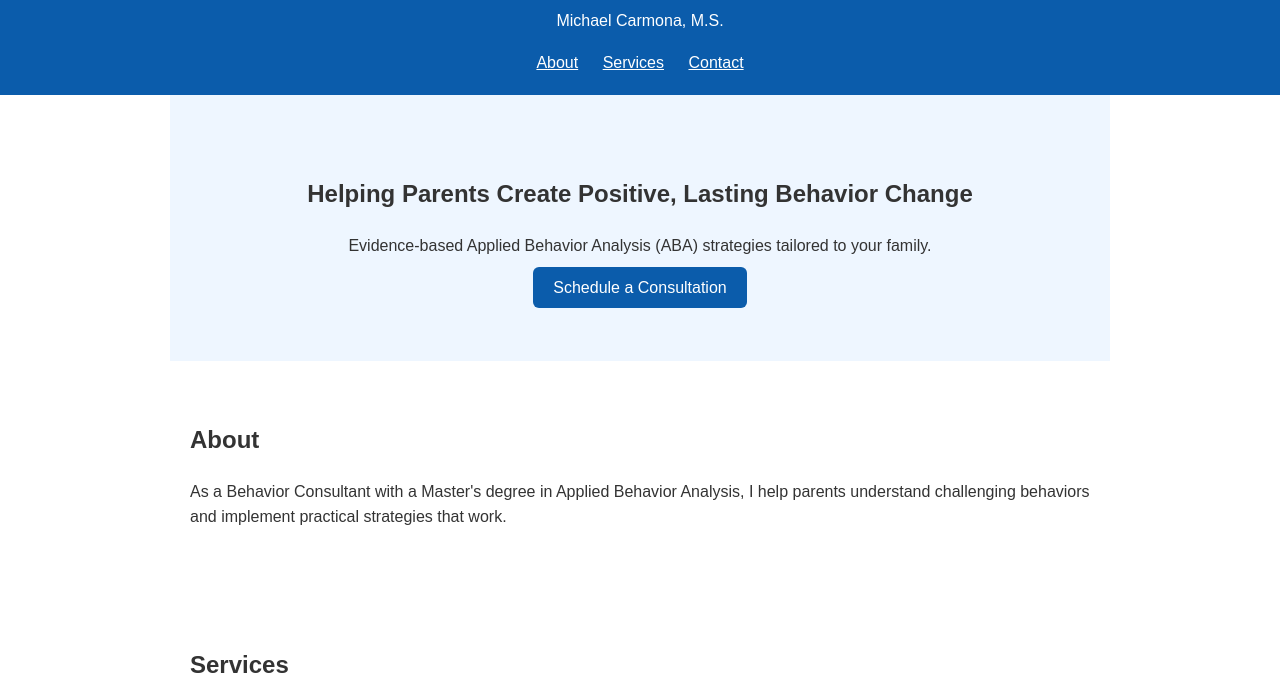
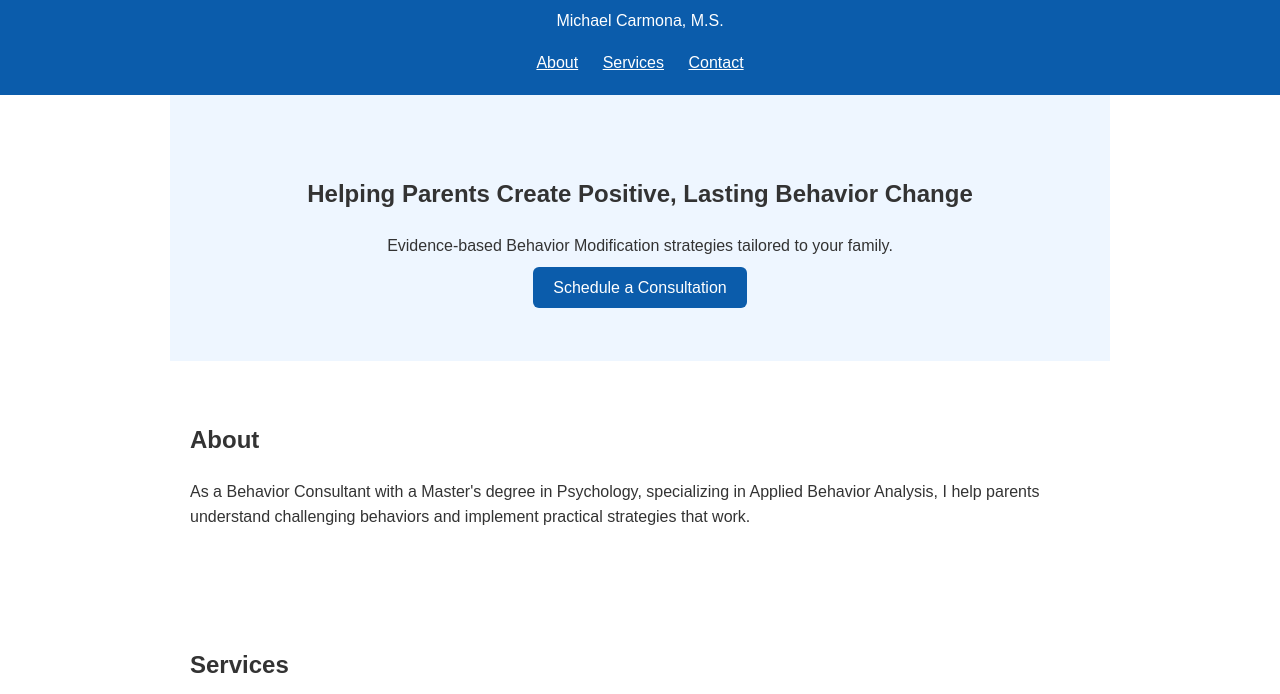
Before and after one commit to michaelcarmona6-design/parentbehaviorconsulting, a plain HTML site: page index.html in a window 1280 px wide. Shown: the part 106-800 px from the top of the page. Drawn offline with Linux system fonts and the light colour scheme.

Commit message:
Revise content in index.html for clarity and accuracy
Updated service offerings and contact information.

```diff
--- a/index.html
+++ b/index.html
@@ -1 +1 @@
-<!DOCTYPE html><html><head><meta charset='utf-8'><meta name='viewport' content='width=device-width,initial-scale=1'><title>Parent Behavior Consulting</title><link rel='stylesheet' href='style.css'></head><body><header><h1>Parent Behavior Consulting</h1><p>Michael Carmona, M.S.</p><nav><a href='#about'>About</a> <a href='#services'>Services</a> <a href='#contact'>Contact</a></nav></header><section class='hero'><h2>Helping Parents Create Positive, Lasting Behavior Change</h2><p>Evidence-based Applied Behavior Analysis (ABA) strategies tailored to your family.</p><a class='btn' href='#contact'>Schedule a Consultation</a></section><section id='about'><h2>About</h2><p>As a Behavior Consultant with a Master's degree in Applied Behavior Analysis, I help parents understand challenging behaviors and implement practical strategies that work.</p></section><section id='services'><h2>Services</h2><ul><li>Parent Behavior Consulting</li><li>Functional Behavior Assessment</li><li>Behavior Intervention Planning</li><li>Parent Training</li><li>School Collaboration</li></ul></section><section id='contact'><h2>Contact</h2><p>Phone: (626) 201-3920</p><p>Website: michaelcarmonajr.com</p></section><footer>© Michael Carmona, M.S.</footer><script src='script.js'></script></body></html>
+<!DOCTYPE html><html><head><meta charset='utf-8'><meta name='viewport' content='width=device-width,initial-scale=1'><title>Parent Behavior Consulting</title><link rel='stylesheet' href='style.css'></head><body><header><h1>Parent Behavior Consulting</h1><p>Michael Carmona, M.S.</p><nav><a href='#about'>About</a> <a href='#services'>Services</a> <a href='#contact'>Contact</a></nav></header><section class='hero'><h2>Helping Parents Create Positive, Lasting Behavior Change</h2><p>Evidence-based Behavior Modification strategies tailored to your family.</p><a class='btn' href='#contact'>Schedule a Consultation</a></section><section id='about'><h2>About</h2><p>As a Behavior Consultant with a Master's degree in Psychology, specializing in Applied Behavior Analysis, I help parents understand challenging behaviors and implement practical strategies that work.</p></section><section id='services'><h2>Services</h2><ul><li>Parent Behavior Consulting</li><li>Functional Behavior Assessment</li><li>Behavior Intervention Planning</li><li>Parent Training</li><li>Parent Behavior Coaching</li></ul></section><section id='contact'><h2>Contact</h2><p>Phone: (626) 201-3920</p><p>Website: parentbehaviorconsulting.com</p></section><footer>© Michael Carmona, M.S.</footer><script src='script.js'></script></body></html>
```
